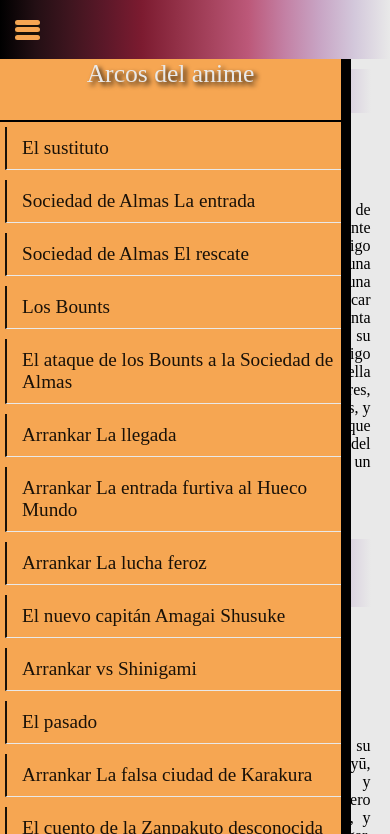
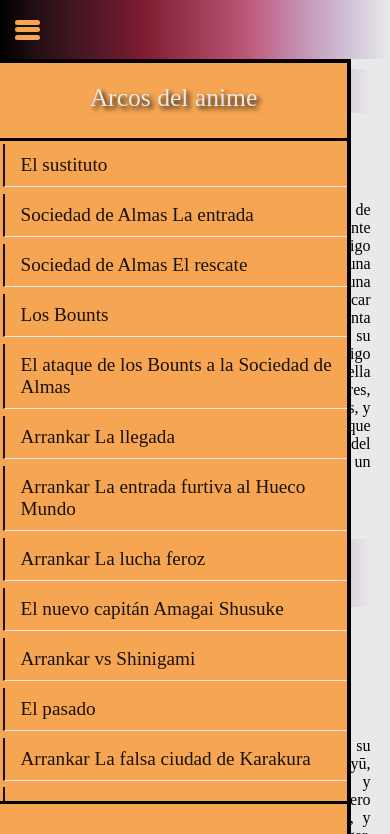
Before and after one commit to Enzoferto/Portfolio-temporal, a plain HTML site: page pages/Documentacion-capitulos-de-bleach/index.html in a window 390 px wide. Both pictures are taken after a click on the element 28 px from the left and 30 px from the top of the page. Shown: the top 834 px of the page. Drawn offline with Linux system fonts and the light colour scheme; a web font is replaced by a local one.

Commit message:
arreglo pagina Anime capitulos

```diff
--- a/pages/Documentacion-capitulos-de-bleach/styles.css
+++ b/pages/Documentacion-capitulos-de-bleach/styles.css
@@ -69,7 +69,7 @@ a {
   color: var(--backgroundMain);
   text-shadow: 3px 3px 5px black;
   text-align: center;
-  border-bottom: 2px solid black;
+  border-bottom: 3px solid black;
   width: 100%;
 }
 
@@ -232,7 +232,7 @@ li {
     position: initial;
     width: 90%;
     font-size: 1rem;
-    margin: -30px 0 100px 5%;
+    margin: -30px 5% 100px 5%;
     padding: 0 0 0 10%;
 
   }
@@ -240,7 +240,7 @@ li {
   .main-doc header {
     font-size: 1.3rem;
     background-image:var(--gradientTitlesMobile) ;
-    padding-right: 40px;
+    padding-right: 60px;
   }
   .main-section p{
     text-align: justify;
@@ -266,6 +266,7 @@ li {
 
   .title {
     font-size: 1.6rem;
+    margin-top: 20px;
   }
 
   .navbar {
@@ -275,6 +276,9 @@ li {
     top: 7vh;
     display: none;
     background-color: var(--backgroundNavbar);
+    border-top: 4px solid black;
+    border-right: 4px solid black;
+    padding-bottom: 60px;
   }
 
   .navbar.active {
@@ -287,6 +291,9 @@ li {
     align-items: flex-start;
     width: 100%;
     height: 92%;
+    border-bottom: 3px solid ;
+    border-bottom-style: outset;
+    border-color: var(--color1);
 
   }
 
@@ -294,10 +301,10 @@ li {
     text-align: left;
     border-left: 2px solid;
     border-bottom: 1px solid var(--backgroundMain);
-    width: 100%;
+    width: 99%;
     padding: 10px 0 10px 15px;
     font-size: 1.2rem;
-    margin: 5px;
+    margin: 1%;
   }
 
   .nav-link:hover {
```
